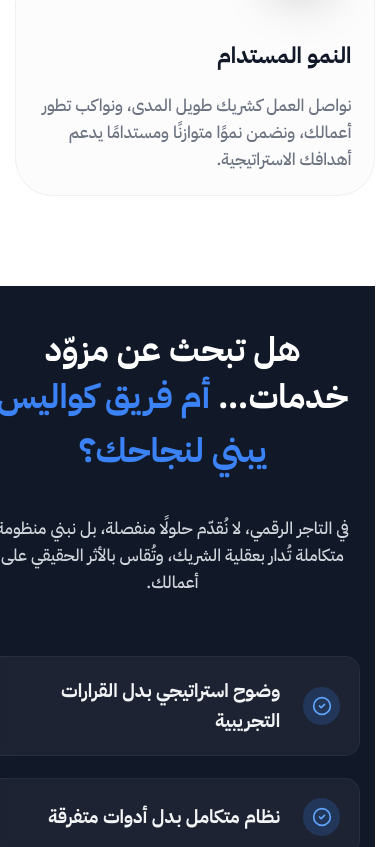
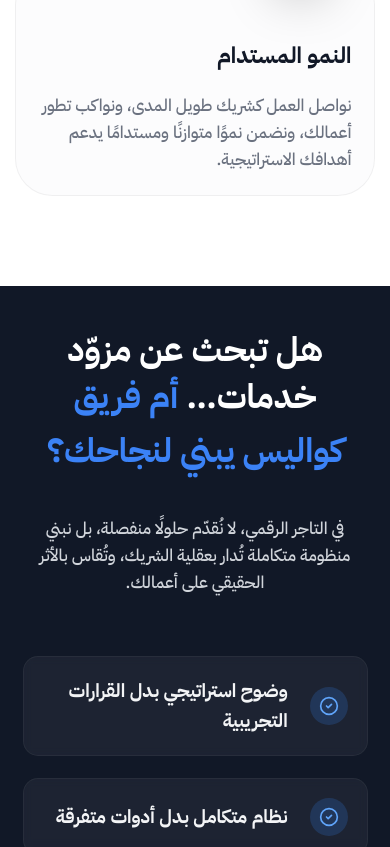
Before and after one commit to mohamedlahlah/asdwww, a React (Vite) app: page / in a window 390 px wide. Shown: the part 11153-12000 px from the top of the page. Built offline with nearby package versions, Linux system fonts and the light colour scheme.

Commit message:
Fix CTA section alignment on mobile by removing negative margin hacks

```diff
--- a/pages/Home.tsx
+++ b/pages/Home.tsx
@@ -445,8 +445,8 @@ const Home = () => {
             </section>
 
             {/* CTA */}
-            <section className="py-12 md:py-20 lg:py-28 px-4 md:px-8 lg:px-16 bg-white dark:bg-black">
-                <div className="max-w-6xl mx-auto text-center bg-gray-900 text-white rounded-none md:rounded-[3rem] py-12 px-4 md:p-16 lg:p-24 -mx-6 md:mx-0 w-[calc(100%+3rem)] md:w-auto relative overflow-hidden">
+            <section className="py-12 md:py-20 lg:py-28 px-0 md:px-8 lg:px-16 bg-white dark:bg-black flex justify-center">
+                <div className="w-full max-w-6xl mx-auto text-center bg-gray-900 text-white rounded-none md:rounded-[3rem] py-12 px-6 md:p-16 lg:p-24 relative overflow-hidden">
                     <div className="absolute top-0 left-0 w-full h-full bg-[radial-gradient(circle_at_0%_100%,_rgba(37,99,235,0.4)_0%,_transparent_50%)]"></div>
 
                     <div className="relative z-10 flex flex-col items-center">
```
